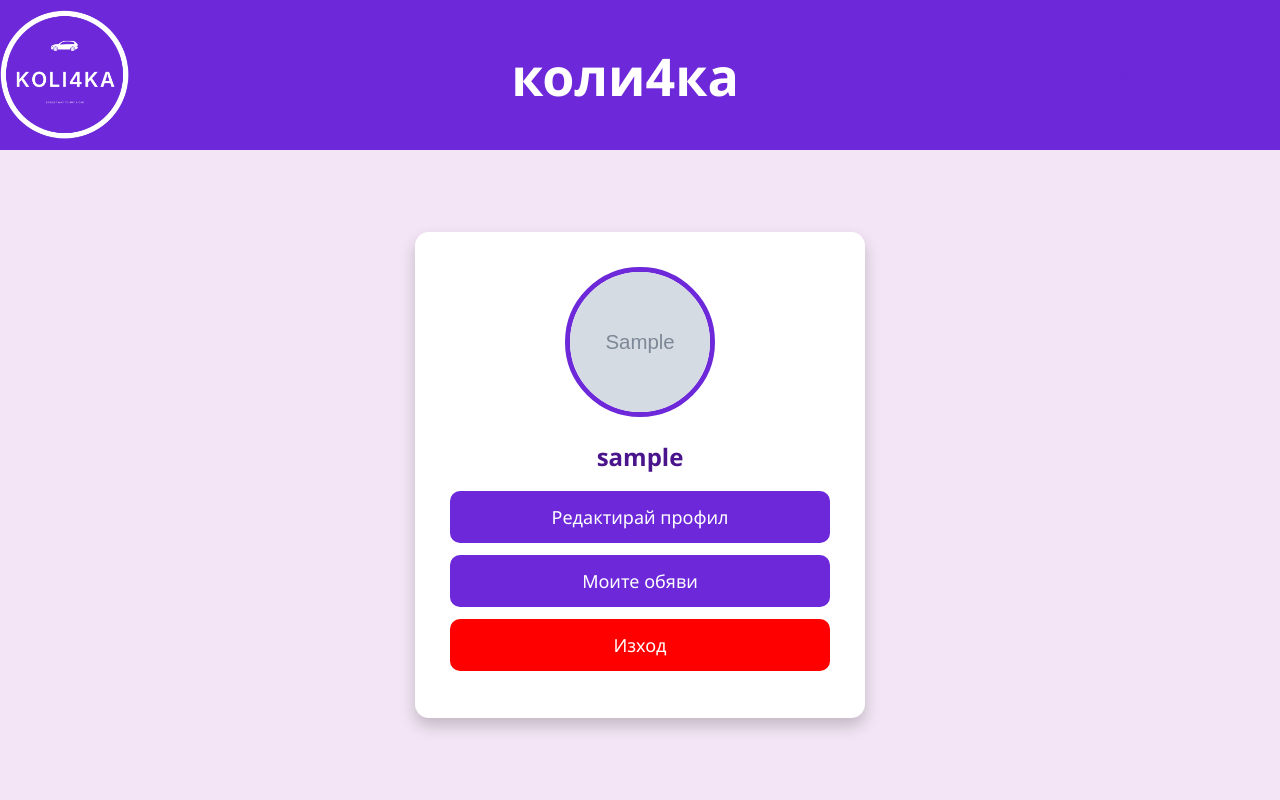
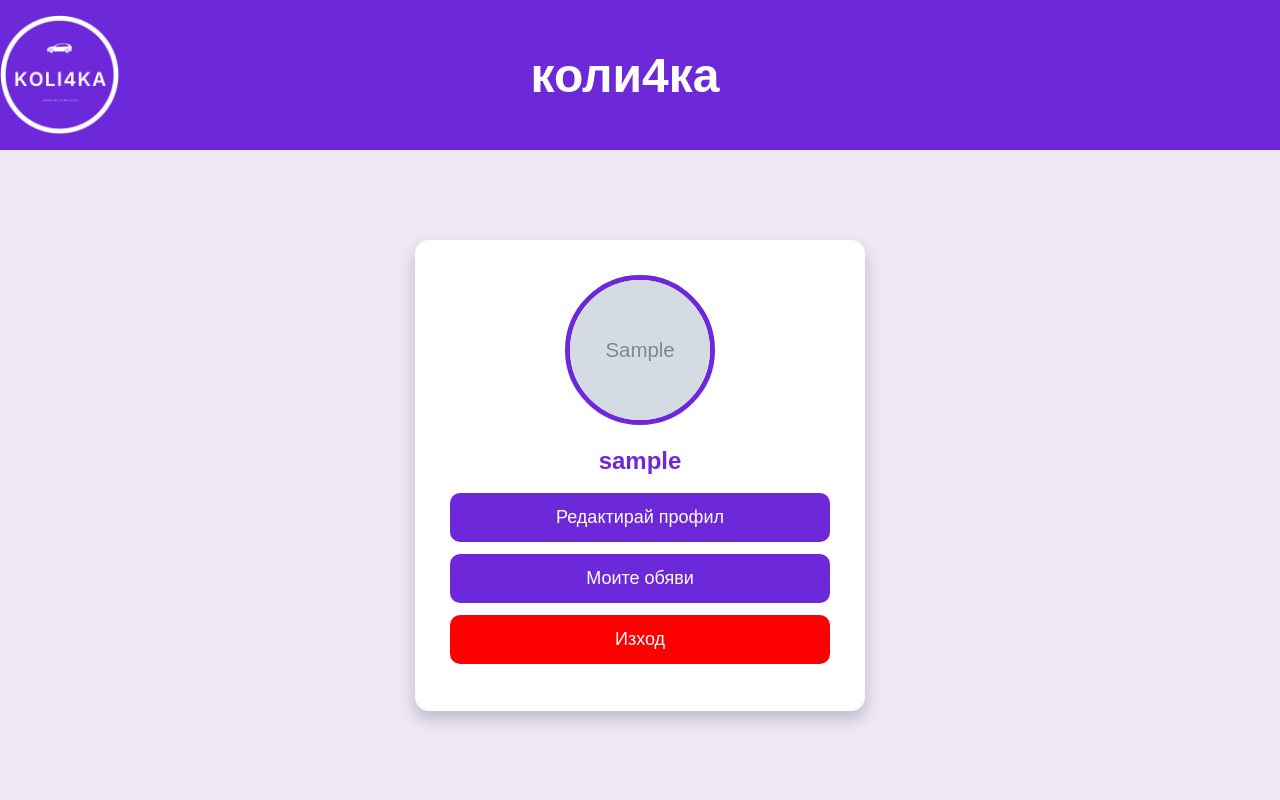
Before and after one commit to MartinKrustev06/koli4ka---A-car-selling-site, a Spring Boot app: page /users/00000000-0000-0000-0000-000000000001 in a window 1280 px wide. Run offline with Spring Boot 4, Linux system fonts and the light colour scheme; a user stored in the database is signed in; tables that the repository leaves empty hold one stand-in row (values such as "Sample post"); grey boxes marked "Sample" are stand-in pictures; some of the project's set-up classes (security, data sources, template engines, error pages and the like) are left out, and stand-ins take their place.

Commit message:
Merge remote-tracking branch 'origin/main'
# Conflicts:
#	src/main/resources/templates/login.html

```diff
--- a/src/main/java/com/koli4ka/app/web/UserController.java
+++ b/src/main/java/com/koli4ka/app/web/UserController.java
@@ -24,8 +24,7 @@ public class UserController {
         mav.addObject("user",user);
         mav.setViewName("user-profile");
         return mav;
+    }
 
 
-
-    }
 }
--- a/src/main/resources/templates/add-car.html
+++ b/src/main/resources/templates/add-car.html
@@ -25,7 +25,7 @@
 <body>
 <header>
     <div class="header-container">
-        <img src="../static/images/koli4ka-logo.png" alt="Лого" class="logo">
+        <img src="/images/koli4ka-logo.png" alt="Лого" class="logo">
         <h1 class="site-title">коли4ка</h1>
     </div>
 </header>
--- a/src/main/resources/templates/user-profile.html
+++ b/src/main/resources/templates/user-profile.html
@@ -13,9 +13,9 @@
 
         body, html {
             height: 100%;
-            font-family: 'Segoe UI', Tahoma, Geneva, Verdana, sans-serif;
-            background-color: #F3E5F5;
-            color: #4A148C;
+            font-family: Arial, sans-serif;
+            background-color: #EDE7F6;
+            color: #6D28D9;
             display: flex;
             flex-direction: column;
         }
@@ -23,6 +23,8 @@
         header {
             background-color: #6D28D9;
             color: white;
+
+
         }
 
         .header-container {
@@ -35,19 +37,20 @@
         }
 
         .header-logo {
-            width: 130px;
-            height: 130px;
+            width: 120px;
+            height: 120px;
         }
 
         .header-title {
-            font-size: 52px;
+            font-size: 48px;
             font-weight: bold;
         }
-
-        .extra {
-            width: 160px;
+        .extra{
+            width: 150px;
             color: #6D28D9;
         }
+
+
 
         .profile-section {
             flex-grow: 1;
```
Also changed, not shown: src/main/resources/templates/search-car.html (+2 -8 lines).
